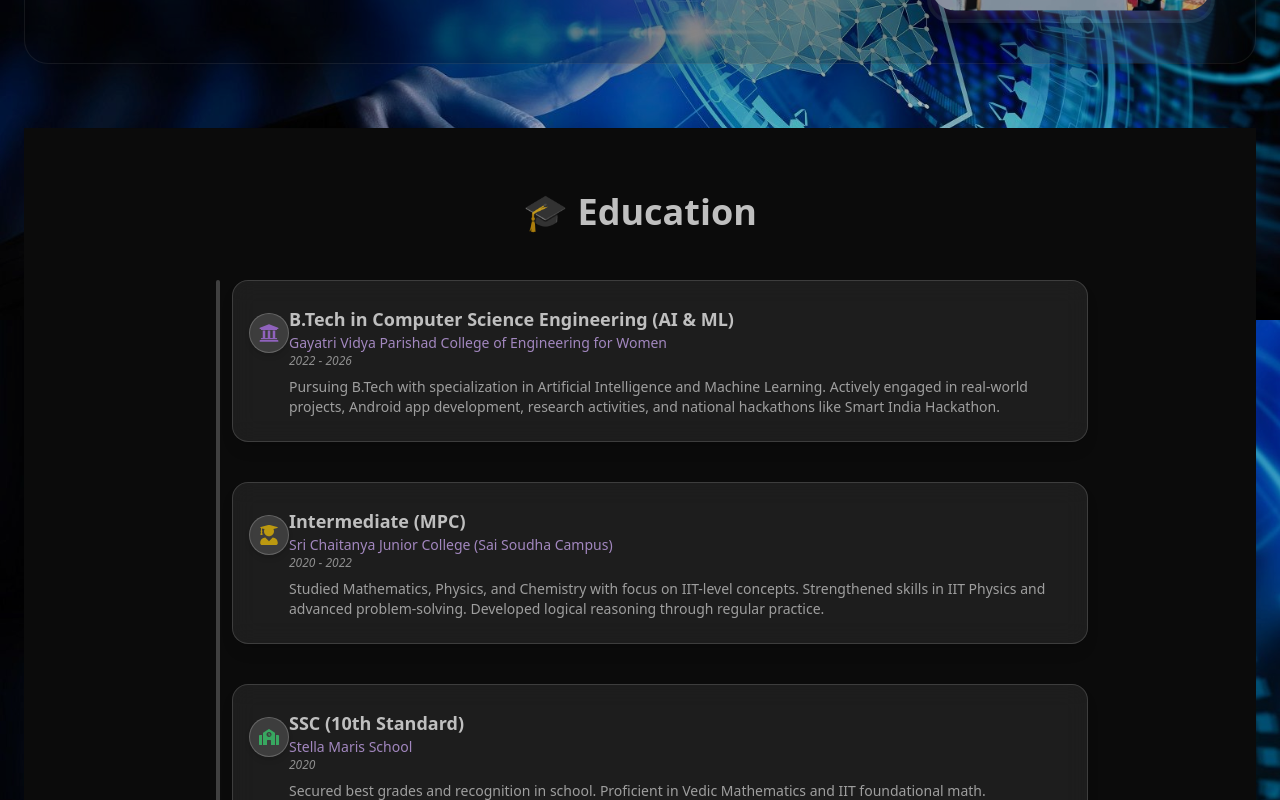
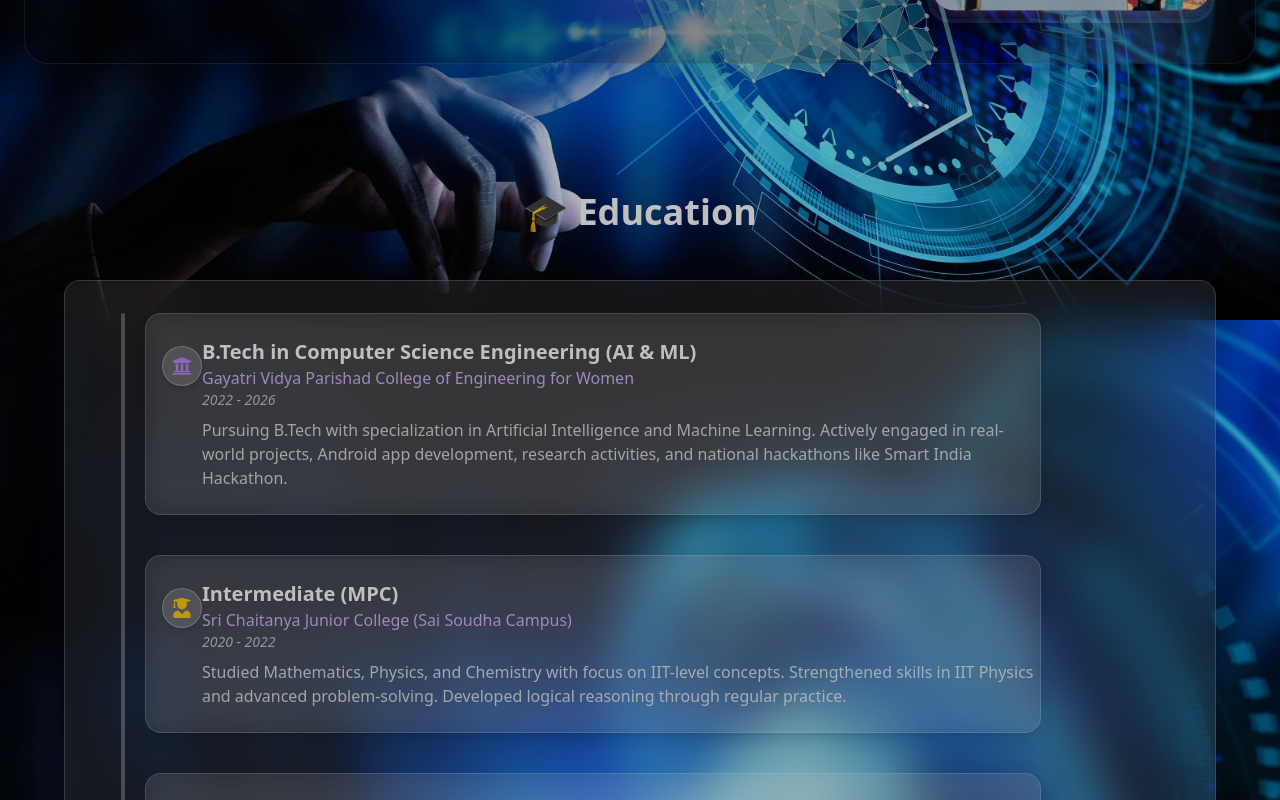
Before and after one commit to gayatrihub/my_port, a React (Create React App) app: page / in a window 1280 px wide. Shown: the part 1280-2080 px from the top of the page. Built offline with nearby package versions, Linux system fonts and the light colour scheme.

Commit message:
Update EducationTimeline.jsx

```diff
--- a/src/components/EducationTimeline.jsx
+++ b/src/components/EducationTimeline.jsx
@@ -31,8 +31,13 @@ const educationData = [
 
 const EducationTimeline = () => {
   return (
-    <section className="min-h-screen py-16 px-4 sm:px-10 font-[ui-sans-serif,system-ui,-apple-system,BlinkMacSystemFont,'Segoe UI',Roboto,'Helvetica Neue',Arial,'Noto Sans',sans-serif] bg-[#0e0e0e]">
-      <div className="outer-container max-w-6xl mx-auto">
+    <section
+      className="min-h-screen py-16 px-4 sm:px-10"
+      style={{
+        fontFamily:
+          'ui-sans-serif, system-ui, -apple-system, BlinkMacSystemFont, "Segoe UI", Roboto, "Helvetica Neue", Arial, "Noto Sans", sans-serif',
+      }}
+    >
       <motion.h2
         initial={{ opacity: 0, y: -20 }}
         animate={{ opacity: 1, y: 0 }}
@@ -42,8 +47,9 @@ const EducationTimeline = () => {
         🎓 Education
       </motion.h2>
 
-        <div className="relative max-w-4xl mx-auto pl-10">
-          {/* Timeline vertical line */}
+      <div className="bg-white/10 backdrop-blur-xl p-8 rounded-2xl border border-white/20 max-w-6xl mx-auto">
+        <div className="relative pl-12">
+          {/* Vertical line on left */}
           <div className="absolute top-0 bottom-0 left-6 w-1 bg-white/30 rounded-full"></div>
 
           {educationData.map((edu, index) => (
@@ -53,7 +59,7 @@ const EducationTimeline = () => {
               whileInView={{ opacity: 1, x: 0 }}
               transition={{ duration: 0.5, delay: index * 0.2 }}
               viewport={{ once: true }}
-              className="relative w-full pl-14 pr-6 py-6 mb-10 bg-white/10 border border-white/20 rounded-2xl backdrop-blur-md shadow-lg"
+              className="relative pl-14 py-6 mb-10 bg-white/10 border border-white/20 rounded-2xl shadow-lg backdrop-blur-md max-w-4xl"
             >
               {/* Dot and icon */}
               <div className="absolute left-4 top-8">
@@ -62,10 +68,10 @@ const EducationTimeline = () => {
                 </div>
               </div>
 
-              <h3 className="text-lg font-semibold text-white">{edu.title}</h3>
-              <p className="text-sm text-purple-300">{edu.institution}</p>
-              <p className="text-xs text-white/70 italic">{edu.duration}</p>
-              <p className="text-sm text-white/80 mt-2">{edu.description}</p>
+              <h3 className="text-xl font-semibold text-white">{edu.title}</h3>
+              <p className="text-md text-purple-300">{edu.institution}</p>
+              <p className="text-sm text-white/70 italic">{edu.duration}</p>
+              <p className="text-md text-white/80 mt-2">{edu.description}</p>
             </motion.div>
           ))}
         </div>
```
Lines whose indentation alone changed are shown as unchanged.
